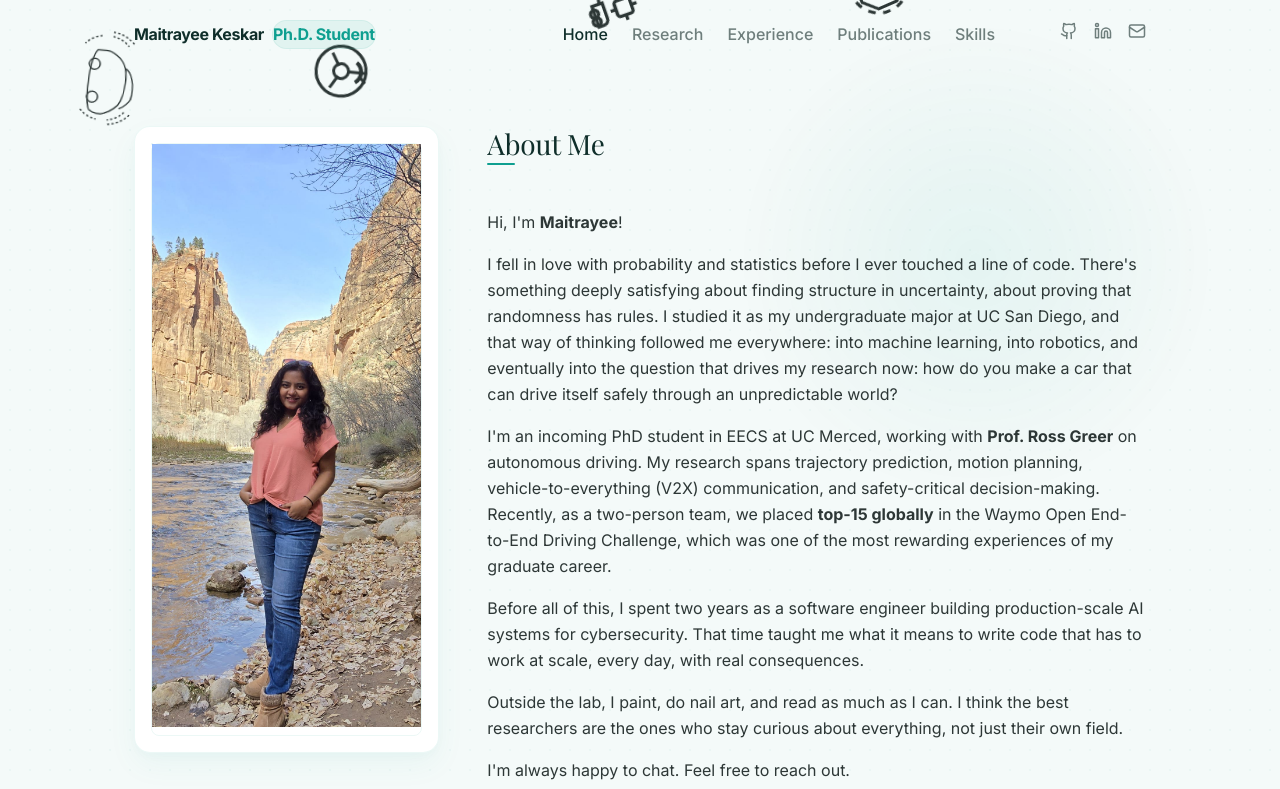
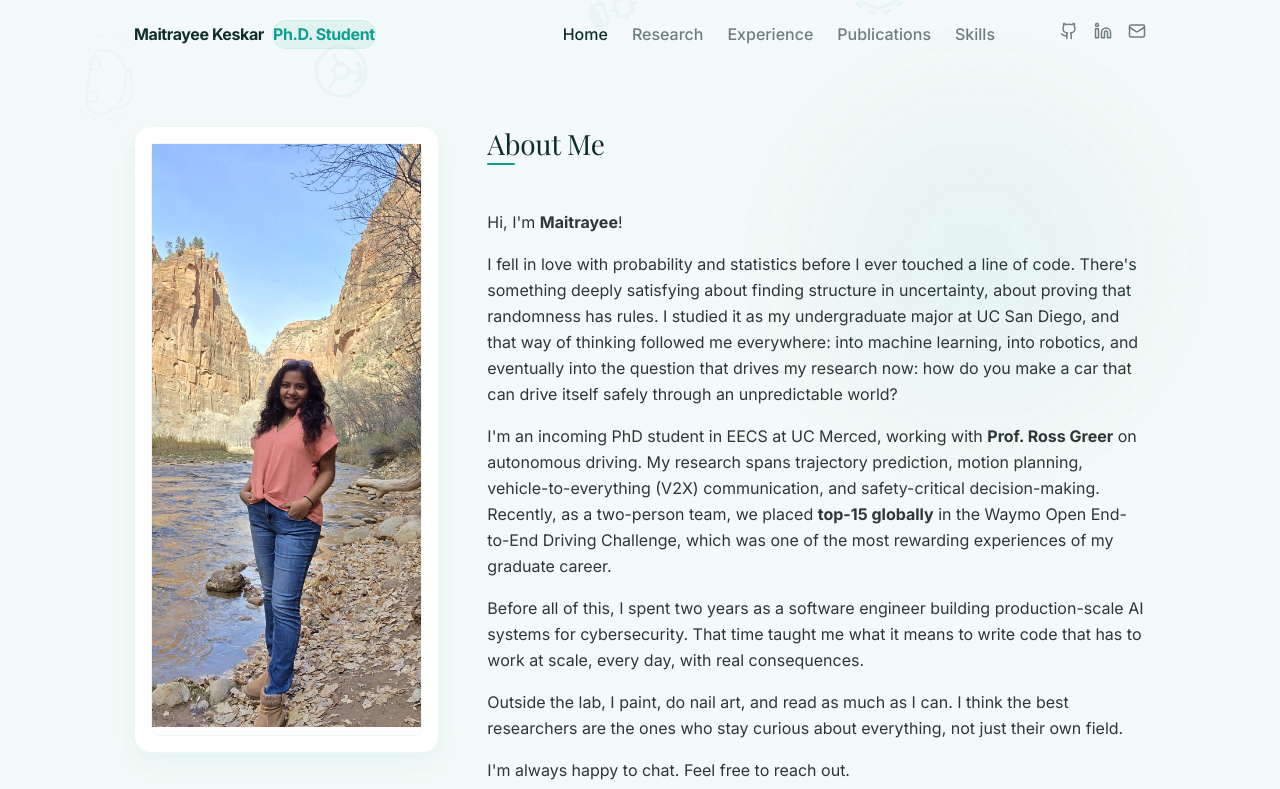
Before and after one commit to mmkeskar/Personal-Website, a Next.js app: page / in a window 1280 px wide. Shown: the top 789 px of the page. Built offline with nearby package versions, Linux system fonts and the light colour scheme.

Commit message:
fix: ensure stickers are truly translucent (5% opacity) and layered behind text using inline CSS styles to bypass Tailwind arbitrary class compilation limitations

```diff
--- a/app/layout.tsx
+++ b/app/layout.tsx
@@ -36,7 +36,7 @@ export default function RootLayout({
       <body className="min-h-screen flex flex-col bg-background text-foreground antialiased relative">
         <FallingStickers />
         <Navbar />
-        <main className="main-content container flex-1 flex flex-col justify-start">
+        <main className="main-content container flex-1 flex flex-col justify-start" style={{ position: 'relative', zIndex: 10 }}>
           {children}
         </main>
         <Footer />
--- a/components/FallingStickers.tsx
+++ b/components/FallingStickers.tsx
@@ -4,8 +4,8 @@ import { motion } from 'framer-motion';
 
 const FallingSticker = ({ children, left, duration, delay }: { children: React.ReactNode; left: string; duration: number; delay: number }) => (
   <motion.div
-    style={{ left, top: '-120px', zIndex: 1 }}
-    className="fixed pointer-events-none select-none opacity-[0.06]"
+    style={{ left, top: '-120px', zIndex: 0, opacity: 0.05, color: '#0f9f90' }}
+    className="fixed pointer-events-none select-none"
     initial={{ y: -120, rotate: 0 }}
     animate={{
       y: '115vh',
@@ -131,11 +131,11 @@ export default function FallingStickers() {
   return (
     <div
       className="fixed inset-0 pointer-events-none overflow-hidden select-none"
-      style={{ zIndex: 1 }}
+      style={{ zIndex: 0 }}
     >
       {stickersList.map((st, idx) => (
         <FallingSticker key={idx} left={st.left} duration={st.duration} delay={st.delay}>
-          <div className="text-[#0f9f90]">
+          <div>
             {st.el}
           </div>
         </FallingSticker>
```
